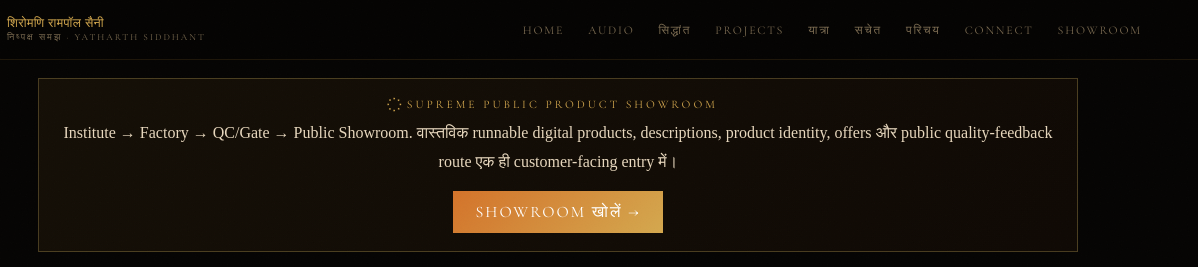
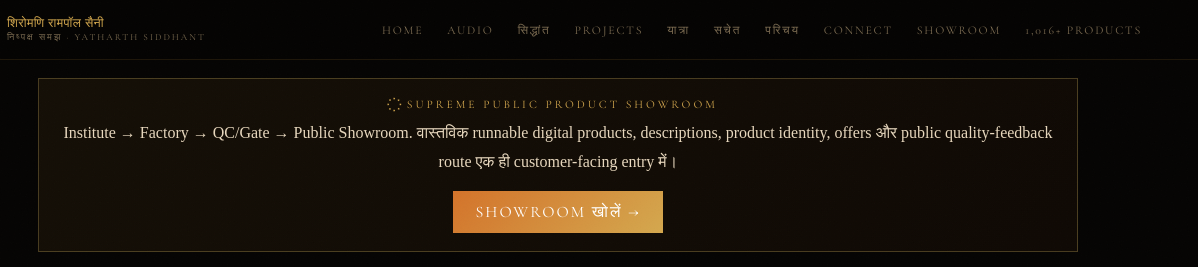
Before and after one commit to rampaulsaini/my-omniverse-store, a plain HTML site: page index.html in a window 1280 px wide. Shown: the top 267 px of the page, 82-1280 px from the left. Drawn offline with nearby package versions, Linux system fonts and the light colour scheme; a web font is replaced by a local one.

Commit message:
Connect main store navigation to public production showroom

```diff
--- a/index.html
+++ b/index.html
@@ -243,7 +243,7 @@ footer{background:#030201;border-top:1px solid var(--b);padding:56px 22px 34px;t
     <li><a href="#home">Home</a></li><li><a href="#audio">Audio</a></li>
     <li><a href="#philosophy">सिद्धांत</a></li><li><a href="#projects">Projects</a></li>
     <li><a href="#story">यात्रा</a></li><li><a href="#awareness">सचेत</a></li>
-    <li><a href="#identity">परिचय</a></li><li><a href="#connect">Connect</a></li><li><a href="supreme-marking-hub.html">SHOWROOM</a></li>
+    <li><a href="#identity">परिचय</a></li><li><a href="#connect">Connect</a></li><li><a href="supreme-marking-hub.html">SHOWROOM</a></li><li><a href="https://rampaulsaini.github.io/Shirmani-Research-Institute-Shirmani-Research-Institute-/showroom.html">1,016+ PRODUCTS</a></li>
   </ul>
   <button class="hm" id="hm"><span></span><span></span><span></span></button>
 </nav>
```
